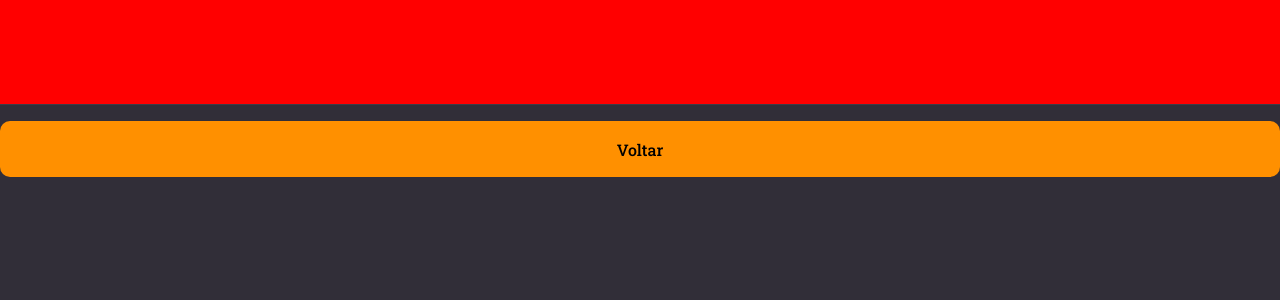
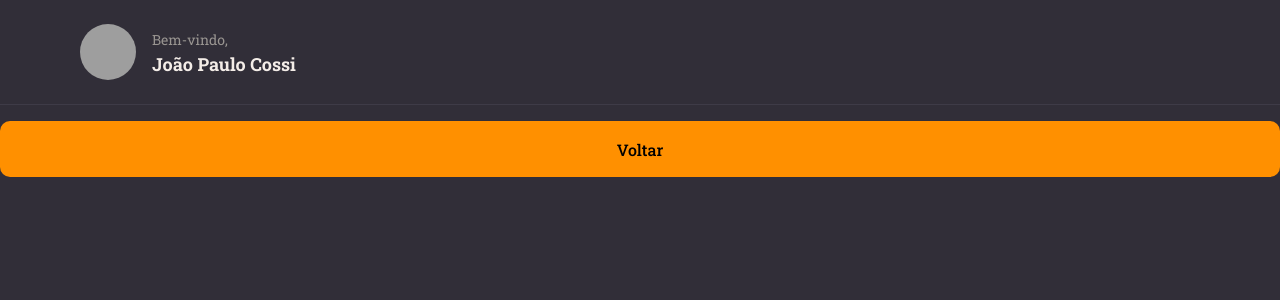
Before and after one commit to jpcossi/RocketNotes-React, a React (Vite) app in the folder rocketnotes/: page / in a window 1280 px wide. Shown: the top 300 px of the page. Built offline with nearby package versions, Linux system fonts and the light colour scheme; grey boxes are pictures that could not be loaded.

Commit message:
atualização header

```diff
--- a/rocketnotes/src/components/Header/index.jsx
+++ b/rocketnotes/src/components/Header/index.jsx
@@ -1,10 +1,20 @@
 import { Container } from "./styles";
+import { Profile } from "./styles";
 
 
 export function Header(){
-    return(
-        <Container>
+  return(
+    <Container>
+      <Profile>
+        <img
+          src="https://github.com/jpcossi.png"
+          alt="imagem de perfil"/>
 
-        </Container>
-    )
+        <div>
+          <span>Bem-vindo,</span>
+          <strong>João Paulo Cossi</strong>
+        </div>
+      </Profile>
+    </Container>
+  )
 }
--- a/rocketnotes/src/components/Header/styles.js
+++ b/rocketnotes/src/components/Header/styles.js
@@ -12,6 +12,33 @@
     justify-content: space-between;
 
     padding: 0 80px;
+`
 
-    background: red;
+export const Profile = styled.div`
+    display: flex;
+    align-items: center;
+
+    > img{
+        width: 56px;
+        height:56px;
+        border-radius: 50%;
+    }
+
+    > div{
+        display: flex;
+        flex-direction: column;
+        margin-left: 16px;
+        line-height: 24px;
+
+        span{
+            font-size: 14px;
+            color: ${({theme}) => theme.COLORS.GRAY_100};
+        }
+
+        strong{
+            font-size: 18px;
+            color: ${({theme}) => theme.COLORS.WHITE};
+        }
+    }
+
 `
```
